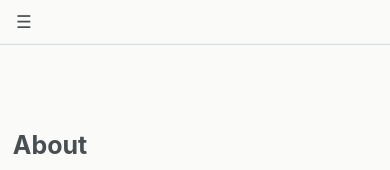
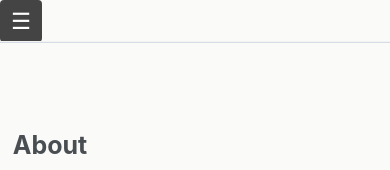
Before and after one commit to liu3309/liu3309.github.io, a Jekyll site: the page built from index.md, in a window 390 px wide. Shown: the top 170 px of the page. Built offline with Jekyll 4.4.1, drawn with Linux system fonts in a browser that asks for light colours; a script that is not in the unit is left out.

Commit message:
Refactor mobile navigation toggle styles

```diff
--- a/assets/css/main.scss
+++ b/assets/css/main.scss
@@ -2305,29 +2305,30 @@ h2#conference-activities::after,
   }
 
   .mobile-nav-toggle {
-    display: flex !important;
+  display: flex;
   align-items: center;
-    justify-content: space-between;
-
-    width: 100%;
-
-    margin: 0;
-    padding: 0.8rem 1rem;
-
-    color: var(--global-masthead-link-color);
-    font: inherit;
-    font-weight: 700;
-    text-align: left;
-
-    background: var(--global-bg-color);
-    border: 0;
-    border-bottom: 1px solid var(--global-border-color);
-
+  justify-content: center;
+
+  width: 42px;
+  height: 42px;
+  padding: 0;
+
+  background: #444;
+  border: none;
+  border-radius: 4px;   /* set to 0 for a perfect square */
+
+  color: #fff;
   cursor: pointer;
+
+  transition: background 0.2s ease;
+}
+
+.mobile-nav-toggle:hover {
+  background: #2d2d2d;
 }
 
 .mobile-nav-toggle__icon {
-    font-size: 1.1rem;
+  font-size: 1.4rem;
   line-height: 1;
 }
 
```
Lines whose indentation alone changed are shown as unchanged.
